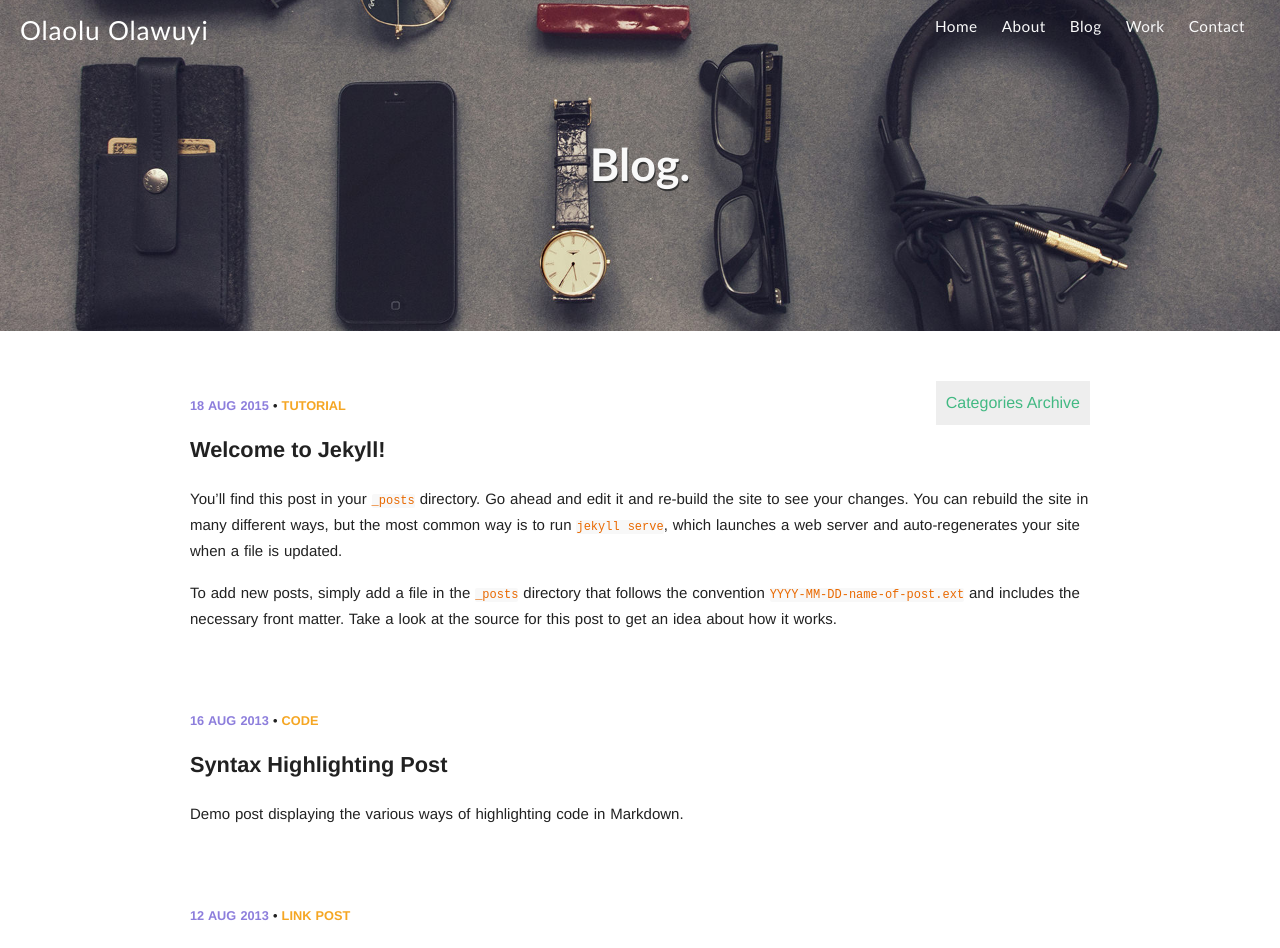
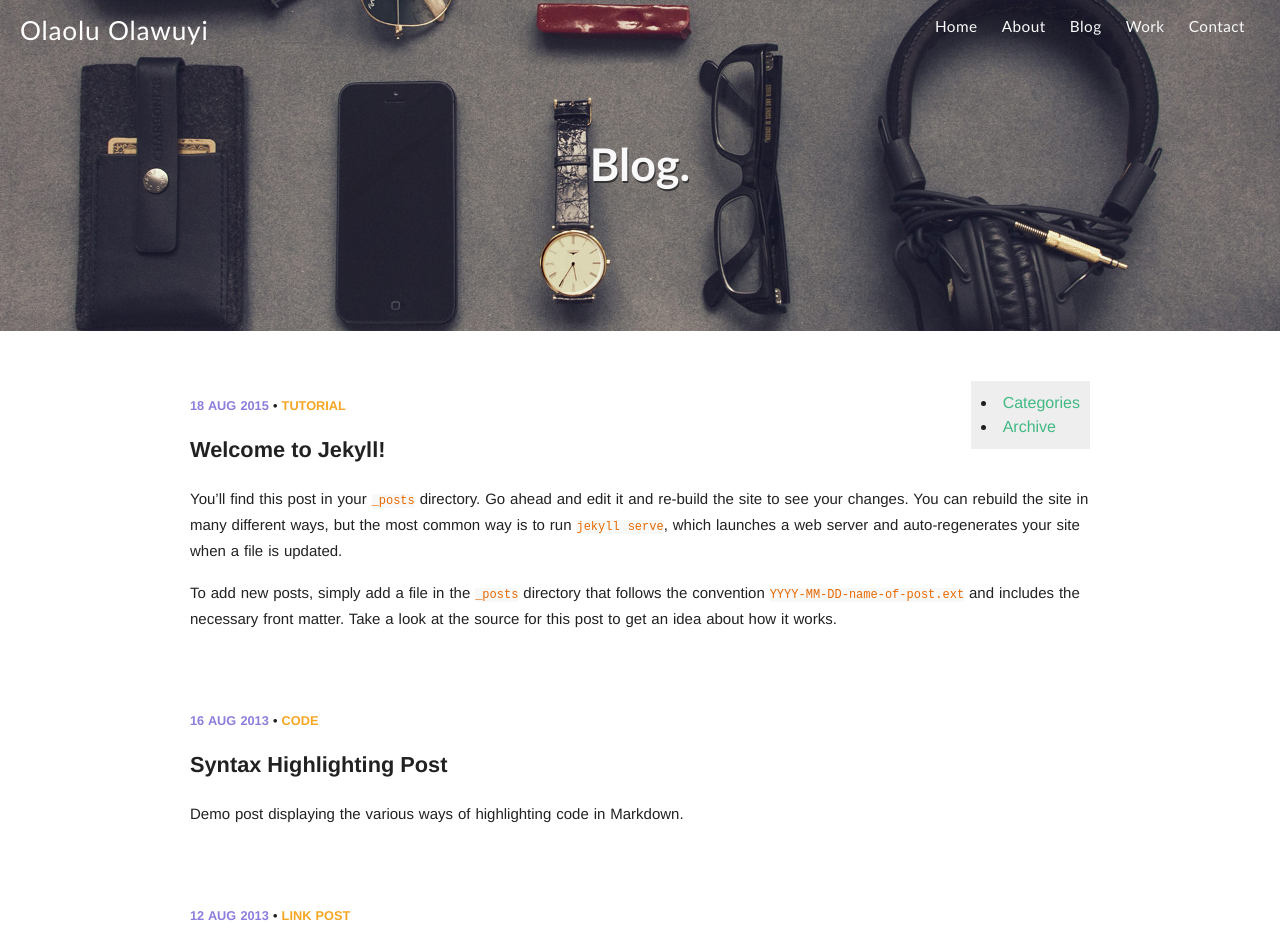
Before and after one commit to whizkydee/old-site, a Jekyll site: the page built from blog/index.html, in a window 1280 px wide. Shown: the top 948 px of the page. Built offline with Jekyll 4.4.1, drawn with Linux system fonts in a browser that asks for light colours; nearby versions of some CDN libraries; some web fonts are replaced; library files that are not in the unit come from our copies.

Commit message:
Add blog-selector

```diff
--- a/_layouts/default.html
+++ b/_layouts/default.html
@@ -14,8 +14,8 @@
       <section class="post-listing">
         {% if page.body-class == 'blog' %}
         <aside class="blog-selector">
-          <a href="{{ site.baseurl }}/categories/">Categories</a>
-          <a href="{{ site.baseurl }}/archive/">Archive</a>
+          <li><a href="{{ site.baseurl }}/categories/">Categories</a></li>
+          <li><a href="{{ site.baseurl }}/archive/">Archive</a></li>
         </aside>
         {% endif %}
         {{ content }}
```
